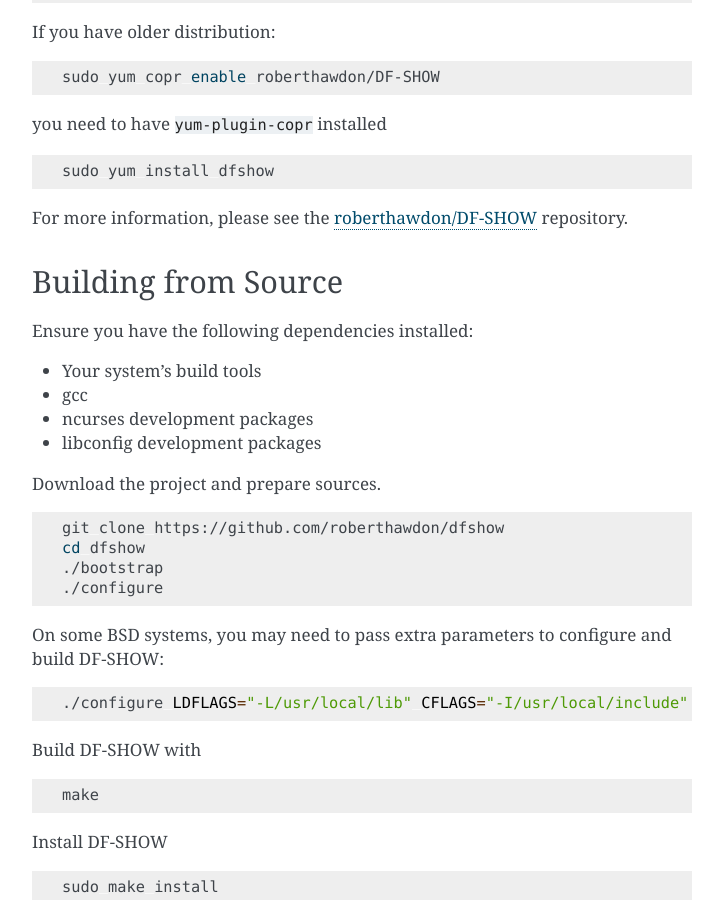
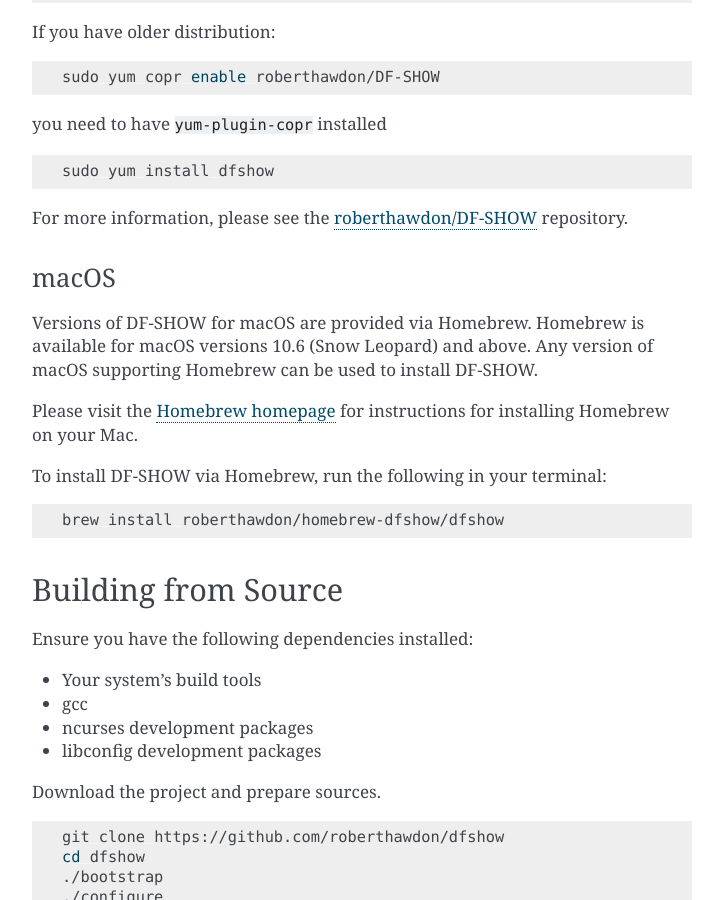
Before and after one commit to roberthawdon/dfshow, a Sphinx documentation site: the page built from docs/source/installation.rst, in a window 1280 px wide and 900 px high, scrolled down 993 px. Shown: the whole window, without its empty margins (388-1111 px from the left). Built offline with Sphinx 7.4.7, drawn with Linux system fonts in a browser that asks for light colours.

Commit message:
Added macOS install instructions

```diff
--- a/docs/source/installation.rst
+++ b/docs/source/installation.rst
@@ -75,6 +75,21 @@
 
 .. _`roberthawdon/DF-SHOW`: https://copr.fedorainfracloud.org/coprs/roberthawdon/DF-SHOW/
 
+macOS
+^^^^^
+
+Versions of DF-SHOW for macOS are provided via Homebrew. Homebrew is available for macOS versions 10.6 (Snow Leopard) and above. Any version of macOS supporting Homebrew can be used to install DF-SHOW.
+
+Please visit the `Homebrew homepage`_ for instructions for installing Homebrew on your Mac.
+
+.. _`Homebrew homepage`: https://brew.sh/
+
+To install DF-SHOW via Homebrew, run the following in your terminal:
+
+.. code-block:: bash
+
+  brew install roberthawdon/homebrew-dfshow/dfshow
+
 Building from Source
 --------------------
 
```
Also changed, not shown: README.rst (+40 -1 lines).
